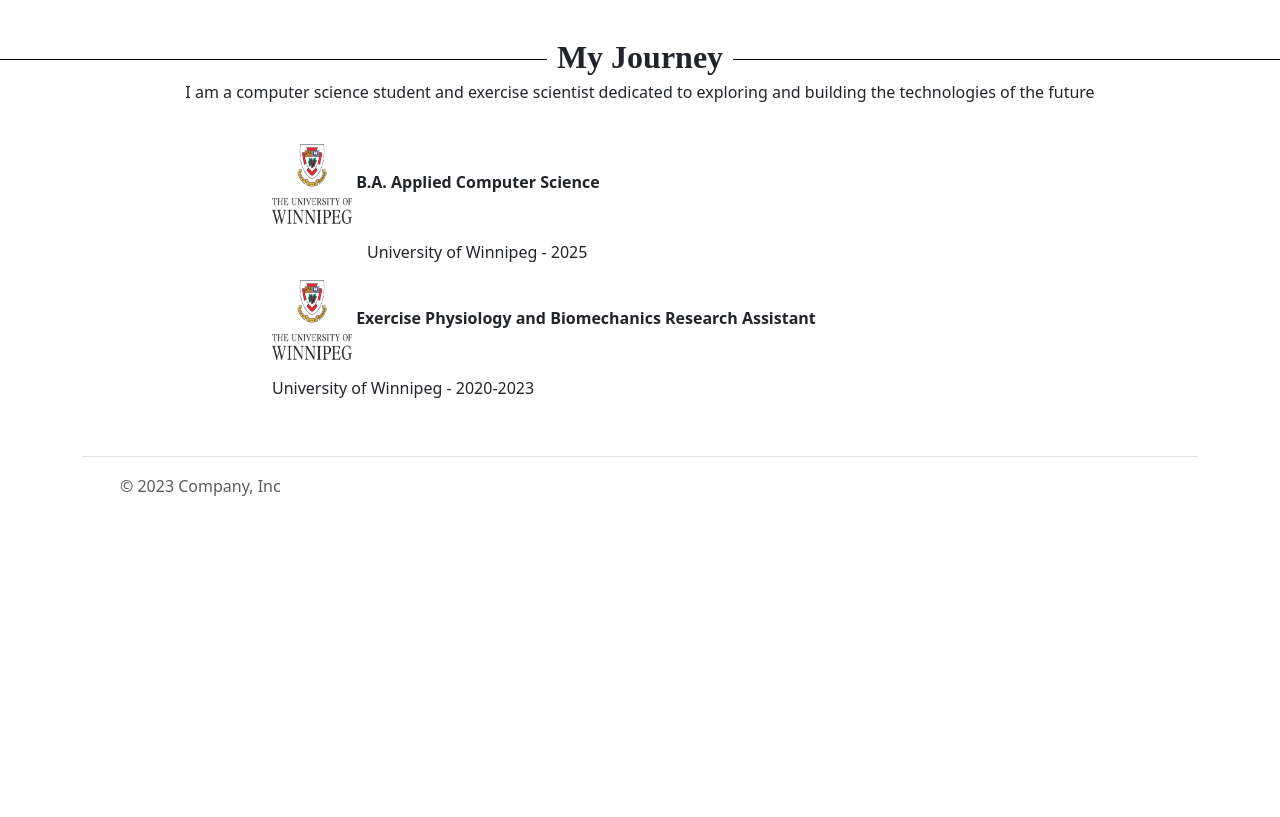
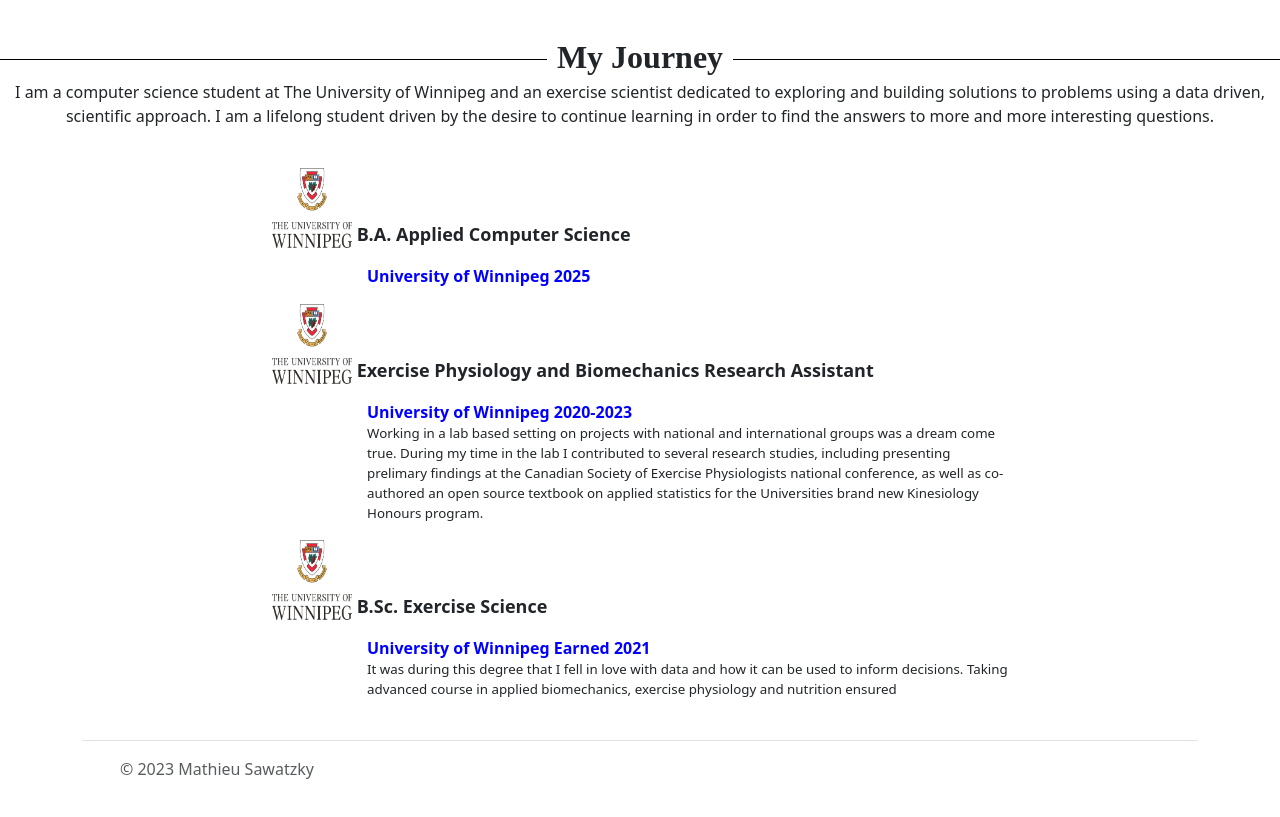
Before and after one commit to matsawatzky/matsawatzky.github.io, a plain HTML site: page index.html in a window 1280 px wide. Shown: the part 1020-1837 px from the top of the page. Before the commit the page ends 1558 px from the top, so only its background shows below. Drawn offline with nearby package versions, Linux system fonts and the light colour scheme.

Commit message:
Adding to Resume

```diff
--- a/index.html
+++ b/index.html
@@ -52,7 +52,12 @@
   <br>
   <div class = "center">
     <h2><span> My Journey </span></h2>
-    <p> I am a computer science student and exercise scientist dedicated to exploring and building the technologies of the future </p>
+    <p> I am a computer science student at The University of Winnipeg and an exercise scientist dedicated
+      to exploring and building solutions to problems
+      using a data driven, scientific approach. I am a lifelong student driven by the desire to continue
+      learning in order to find the answers to more
+      and more interesting questions.
+    </p>
   </div>
   <br>
 
@@ -63,32 +68,30 @@
         <div class = "col-8 text-left">
           <p style = "display:inline-block" class = "heading1">
             <img class="history1" src="./uw-logo-centre-stack-rgb-black.png" alt="University of Winnipeg Logo">
-             B.A. Applied Computer Science </p>
+            <span class="align-bottom">B.A. Applied Computer Science </span>
+            </p>
         </div>
         <div class = "col-2"></div>
     </div>
     <div class = "row">
       <div class = "col-3"></div>
       <div class = "col-7">
-        <p>
-          University of Winnipeg - 2025
+        <p class = "filler">
+          <span class = "colorText">University of Winnipeg 2025  </span>
+        <br>
         </p>
       </div>
       <div class = "col-2"></div>
     </div>
 
-    <!-- Second item -->
+  <!-- Second item -->
 
-    <div class = "row">
+  <div class = "row">
       <div class = "col-2"></div>
       <div class = "col-8 text-left">
         <p style = "display:inline-block" class = "heading1">
           <img class="history1" src="./uw-logo-centre-stack-rgb-black.png"  alt="University of Winnipeg Logo">
-          Exercise Physiology and Biomechanics Research Assistant
-        </p>
-        <br>
-        <p>
-          University of Winnipeg - 2020-2023
+          <span class="align-bottom">Exercise Physiology and Biomechanics Research Assistant</span>
         </p>
       </div>
       <div class = "col-2"></div>
@@ -96,11 +99,41 @@
   <div class = "row">
     <div class = "col-3"></div>
     <div class = "col-7">
-      <p>
-
+      <p class = "filler">
+        <span class = "colorText">University of Winnipeg 2020-2023  </span>
+        <br>
+        Working in a lab based setting on projects with national and international groups was a dream come true.
+        During my time in the lab I contributed to several research studies, including presenting prelimary findings at the Canadian Society of Exercise Physiologists national conference,
+        as well as co-authored an open source textbook on applied statistics for the Universities brand new Kinesiology Honours program.
       </p>
     </div>
     <div class = "col-2"></div>
+  </div>
+
+  <!-- Third item -->
+
+  <div class = "row">
+    <div class = "col-2"></div>
+    <div class = "col-8 text-left">
+      <p style = "display:inline-block" class = "heading1">
+        <img class="history1" src="./uw-logo-centre-stack-rgb-black.png"  alt="University of Winnipeg Logo">
+        <span class="align-bottom">B.Sc. Exercise Science</span>
+      </p>
+    </div>
+    <div class = "col-2"></div>
+  </div>
+  <div class = "row">
+  <div class = "col-3"></div>
+  <div class = "col-7">
+    <p class = "filler">
+      <span class = "colorText">University of Winnipeg Earned 2021 </span>
+        <br>
+        It was during this degree that I fell in love with data and how it can be used to inform
+        decisions. Taking advanced course in applied biomechanics, exercise physiology and nutrition
+        ensured
+    </p>
+  </div>
+  <div class = "col-2"></div>
   </div>
 
   </div>
@@ -112,7 +145,7 @@
         <a href="/" class="mb-3 me-2 mb-md-0 text-body-secondary text-decoration-none lh-1">
           <svg class="bi" width="30" height="24"><use xlink:href="#bootstrap"></use></svg>
         </a>
-        <span class="mb-3 mb-md-0 text-body-secondary">© 2023 Company, Inc</span>
+        <span class="mb-3 mb-md-0 text-body-secondary">© 2023 Mathieu Sawatzky </span>
       </div>
 
       <ul class="nav col-md-4 justify-content-end list-unstyled d-flex">
--- a/style.css
+++ b/style.css
@@ -31,5 +31,18 @@ h2 span {
 }
 
 .heading1 {
+    font-weight: bolder;
+    font-size:large;
+}
+
+
+
+.filler {
+    font-size: smaller;
+}
+
+.colorText{
+    color : blue;
     font-weight: bold;
+    font-size: medium;
 }
```
